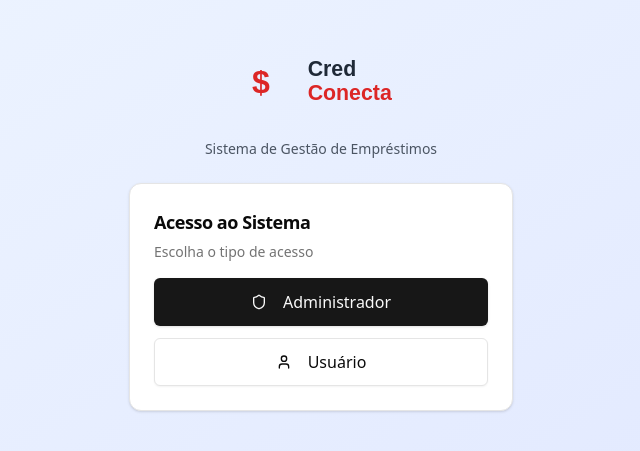
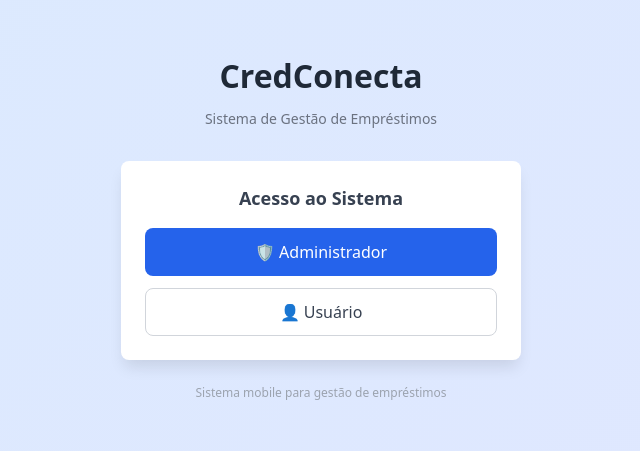
Before and after one commit to micheldossantos/Credconecta2, a Next.js app: page / in a window 1280 px wide. Shown: the part 173-624 px from the top of the page, without its empty margins (319-959 px from the left). Built offline with nearby package versions, Linux system fonts and the light colour scheme; no server answers; the database is empty.

Commit message:
[lasy] Corrigindo erros de preview com versão simplificada - escreveu 4 arquivo(s)

```diff
--- a/src/app/layout.tsx
+++ b/src/app/layout.tsx
@@ -1,32 +1,19 @@
 import type { Metadata } from "next";
-import { Inter, JetBrains_Mono } from "next/font/google";
 import "./globals.css";
 
-const inter = Inter({
-  variable: "--font-inter",
-  subsets: ["latin"],
-});
-
-const jetbrainsMono = JetBrains_Mono({
-  variable: "--font-jetbrains-mono",
-  subsets: ["latin"],
-});
-
 export const metadata: Metadata = {
-  title: "Create Next App",
-  description: "Generated by create next app",
+  title: "CredConecta - Sistema de Empréstimos",
+  description: "Sistema mobile para gestão de empréstimos",
 };
 
 export default function RootLayout({
   children,
-}: Readonly<{
+}: {
   children: React.ReactNode;
-}>) {
+}) {
   return (
-    <html lang="en">
-      <body
-        className={`${inter.variable} ${jetbrainsMono.variable} antialiased`}
-      >
+    <html lang="pt-BR">
+      <body className="antialiased">
         {children}
       </body>
     </html>
--- a/src/app/page.tsx
+++ b/src/app/page.tsx
@@ -1,39 +1,87 @@
-"use client";
-
-import { AuthProvider, useAuth } from '@/contexts/AuthContext';
-import { LoanProvider } from '@/contexts/LoanContext';
-import { LoginPage } from '@/components/LoginPage';
-import { AdminDashboard } from '@/components/AdminDashboard';
-import { UserDashboard } from '@/components/UserDashboard';
-import { Toaster } from '@/components/ui/sonner';
-import Loading from './loading';
-
-function AppContent() {
-  const { currentUser, loading } = useAuth();
-
-  if (loading) {
-    return <Loading />;
-  }
-
-  if (!currentUser) {
-    return <LoginPage />;
-  }
-
-  if (currentUser.type === 'admin') {
-    return <AdminDashboard />;
-  }
-
-  // Para usuários comuns
-  return <UserDashboard />;
-}
-
 export default function Home() {
   return (
-    <AuthProvider>
-      <LoanProvider>
-        <AppContent />
-        <Toaster />
-      </LoanProvider>
-    </AuthProvider>
+    <div style={{
+      minHeight: '100vh',
+      background: 'linear-gradient(135deg, #dbeafe 0%, #e0e7ff 100%)',
+      display: 'flex',
+      alignItems: 'center',
+      justifyContent: 'center',
+      padding: '1rem'
+    }}>
+      <div style={{
+        maxWidth: '400px',
+        width: '100%',
+        textAlign: 'center'
+      }}>
+        <h1 style={{
+          fontSize: '2rem',
+          fontWeight: 'bold',
+          color: '#1f2937',
+          marginBottom: '0.5rem'
+        }}>
+          CredConecta
+        </h1>
+
+        <p style={{
+          color: '#6b7280',
+          fontSize: '0.875rem',
+          marginBottom: '2rem'
+        }}>
+          Sistema de Gestão de Empréstimos
+        </p>
+
+        <div style={{
+          backgroundColor: 'white',
+          borderRadius: '0.5rem',
+          boxShadow: '0 10px 15px -3px rgba(0, 0, 0, 0.1)',
+          padding: '1.5rem'
+        }}>
+          <h2 style={{
+            fontSize: '1.125rem',
+            fontWeight: '600',
+            marginBottom: '1rem',
+            color: '#374151'
+          }}>
+            Acesso ao Sistema
+          </h2>
+
+          <div style={{ display: 'flex', flexDirection: 'column', gap: '0.75rem' }}>
+            <button style={{
+              width: '100%',
+              height: '3rem',
+              backgroundColor: '#2563eb',
+              color: 'white',
+              borderRadius: '0.5rem',
+              fontWeight: '500',
+              border: 'none',
+              cursor: 'pointer'
+            }}>
+              🛡️ Administrador
+            </button>
+
+            <button style={{
+              width: '100%',
+              height: '3rem',
+              border: '1px solid #d1d5db',
+              color: '#374151',
+              borderRadius: '0.5rem',
+              fontWeight: '500',
+              backgroundColor: 'white',
+              cursor: 'pointer'
+            }}>
+              👤 Usuário
+            </button>
+          </div>
+        </div>
+
+        <p style={{
+          fontSize: '0.75rem',
+          color: '#9ca3af',
+          marginTop: '1.5rem'
+        }}>
+          Sistema mobile para gestão de empréstimos
+        </p>
+      </div>
+    </div>
   );
 }
```
Also changed, not shown: package.json (+2 -10 lines).
